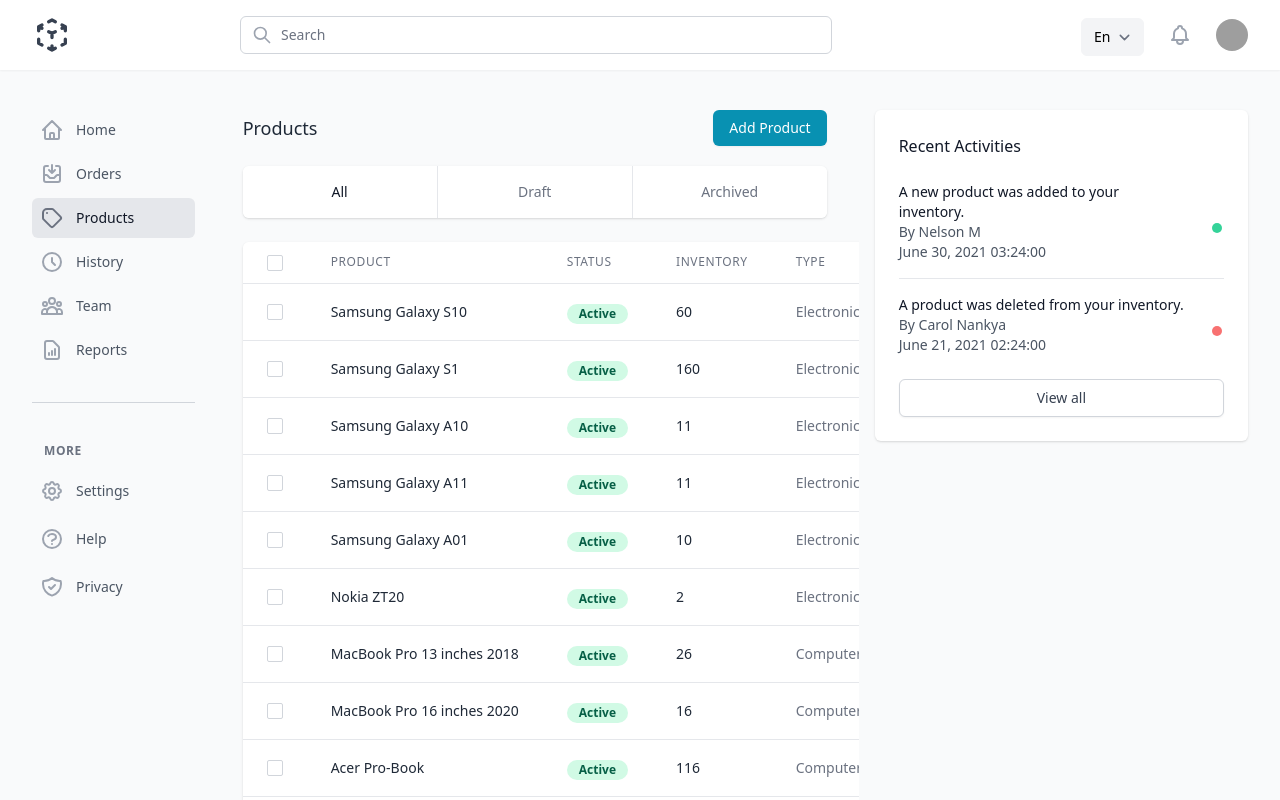
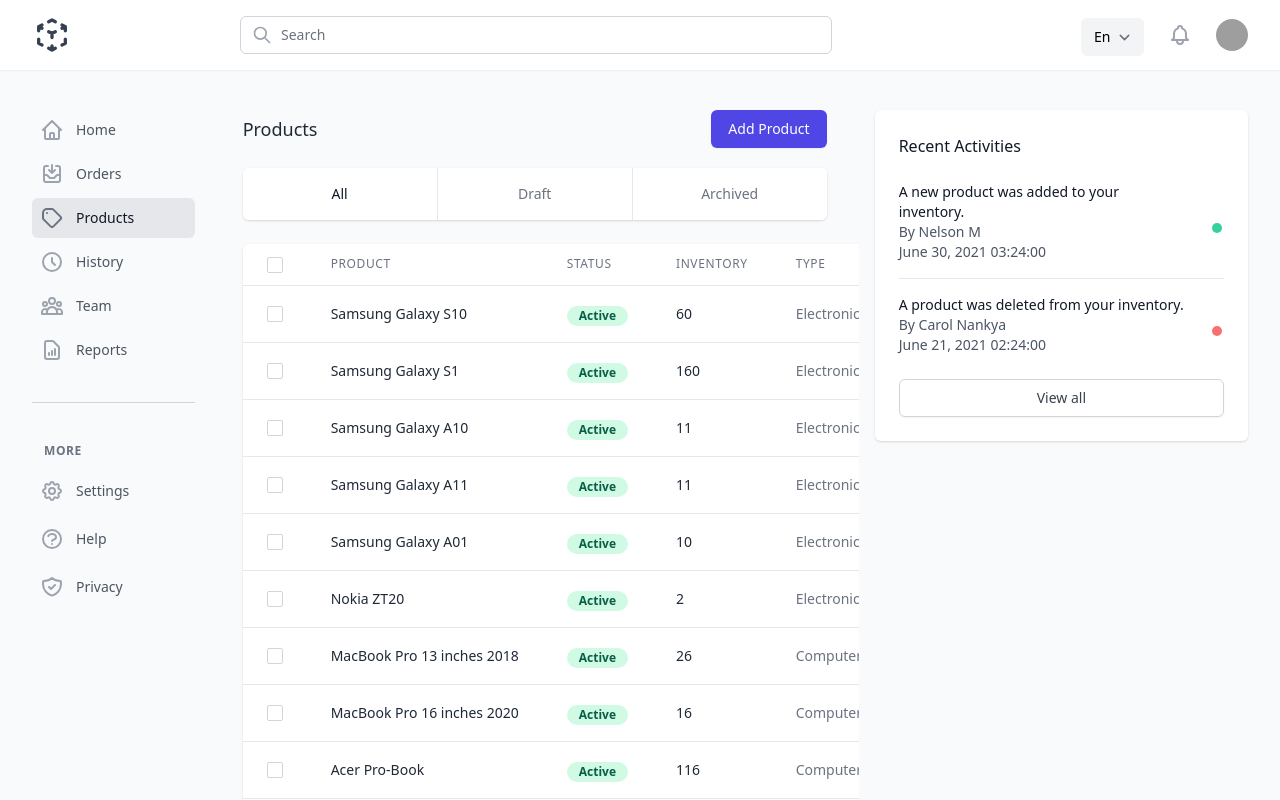
Before and after one commit to mwinel/ezziepos, a Next.js app: page /products in a window 1280 px wide. Shown: the top 800 px of the page. Built offline with nearby package versions, Linux system fonts and the light colour scheme; grey boxes are pictures that could not be loaded.

Commit message:
Add test section header

```diff
--- a/pages/products.js
+++ b/pages/products.js
@@ -6,7 +6,7 @@
   Aside,
   RecentActivities,
   Tabs,
-  Button,
+  Button
 } from "../components";
 
 const tabs = [
@@ -168,7 +168,12 @@
               Products
             </h3>
             <div className="mt-3 sm:mt-0 sm:ml-4">
-              <Button variant="secondary">Add Product</Button>
+              <button
+                type="button"
+                className="inline-flex items-center px-4 py-2 border border-transparent rounded-md shadow-sm text-sm font-medium text-white bg-indigo-600 hover:bg-indigo-700 focus:outline-none focus:ring-2 focus:ring-offset-2 focus:ring-indigo-500"
+              >
+                Add Product
+              </button>
             </div>
           </div>
           <Tabs tabs={tabs} id="products-tabs" />
```
